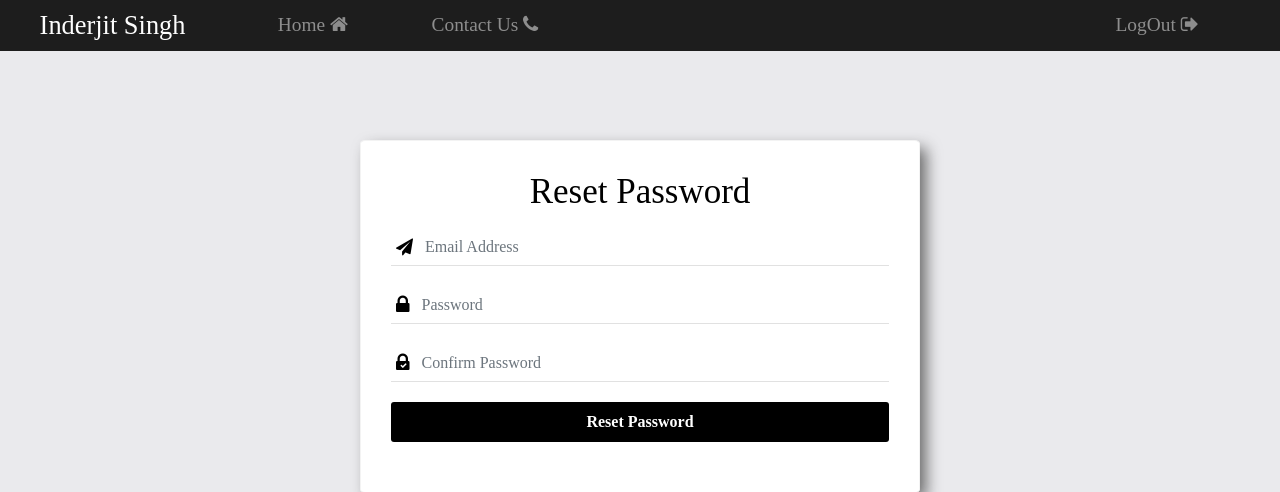
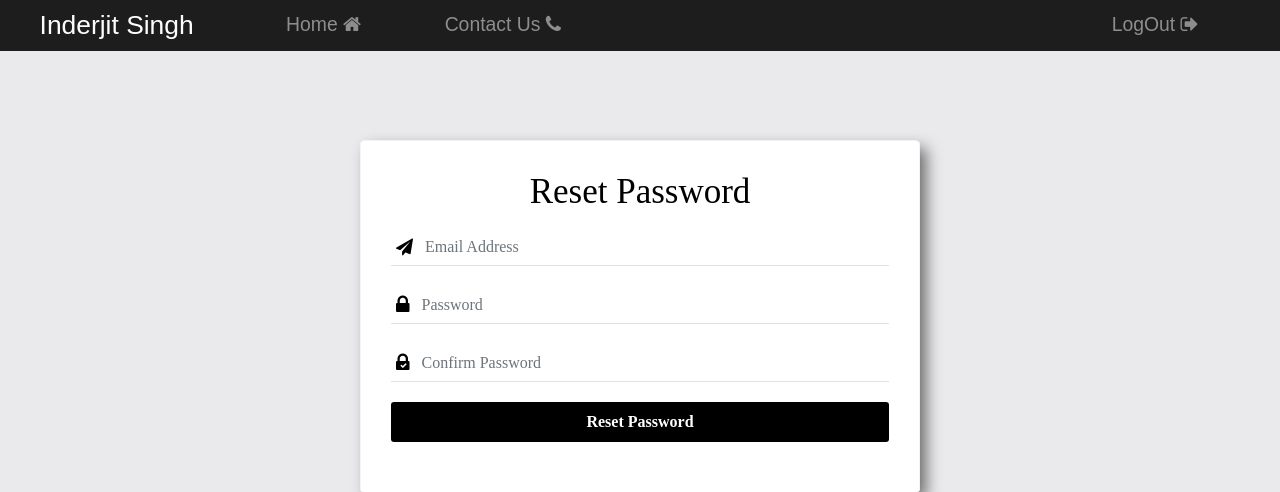
Before and after one commit to yrd123/tbcomp, a Django app: page /resetPassword in a window 1280 px wide. Shown: the top 492 px of the page. Run offline with Django 3.2, Linux system fonts and the light colour scheme; a user stored in the database is signed in; some libraries are stand-ins or nearby versions.

Commit message:
navbar fonts made same.

```diff
--- a/static/css/navbar.css
+++ b/static/css/navbar.css
@@ -1,4 +1,8 @@
 /*navbar*/
+
+.our-navbar{
+  font-family: Arial, Helvetica, sans-serif;
+}
 
 .our-navbar .navbar-nav > li {
   padding-left: 30px;
```
